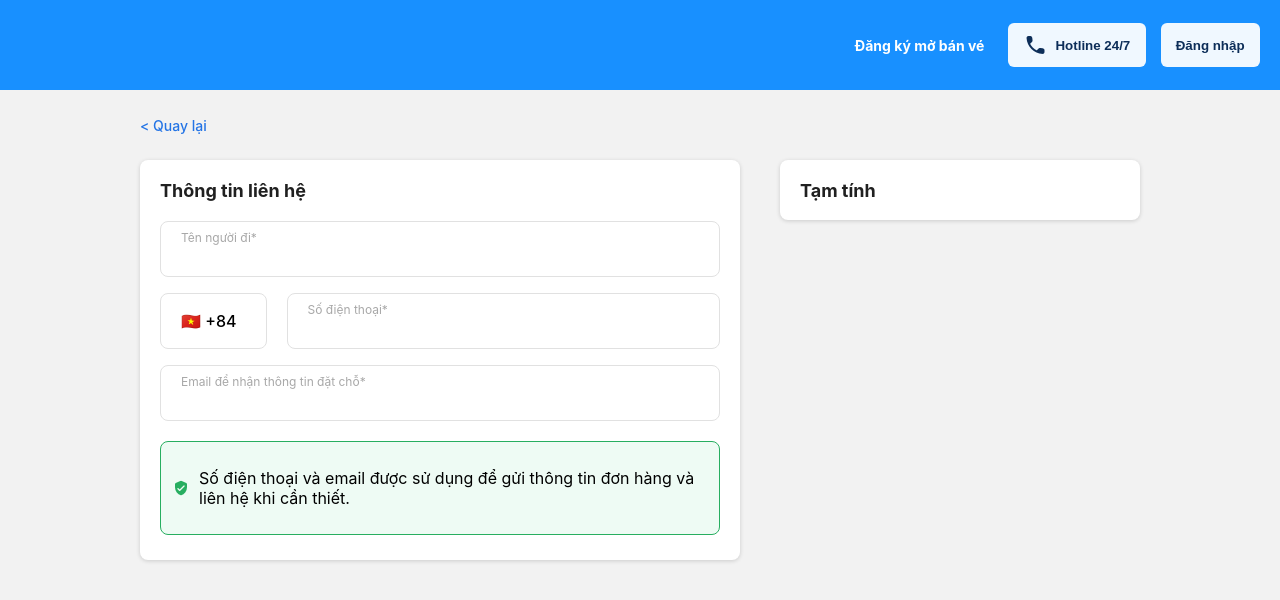
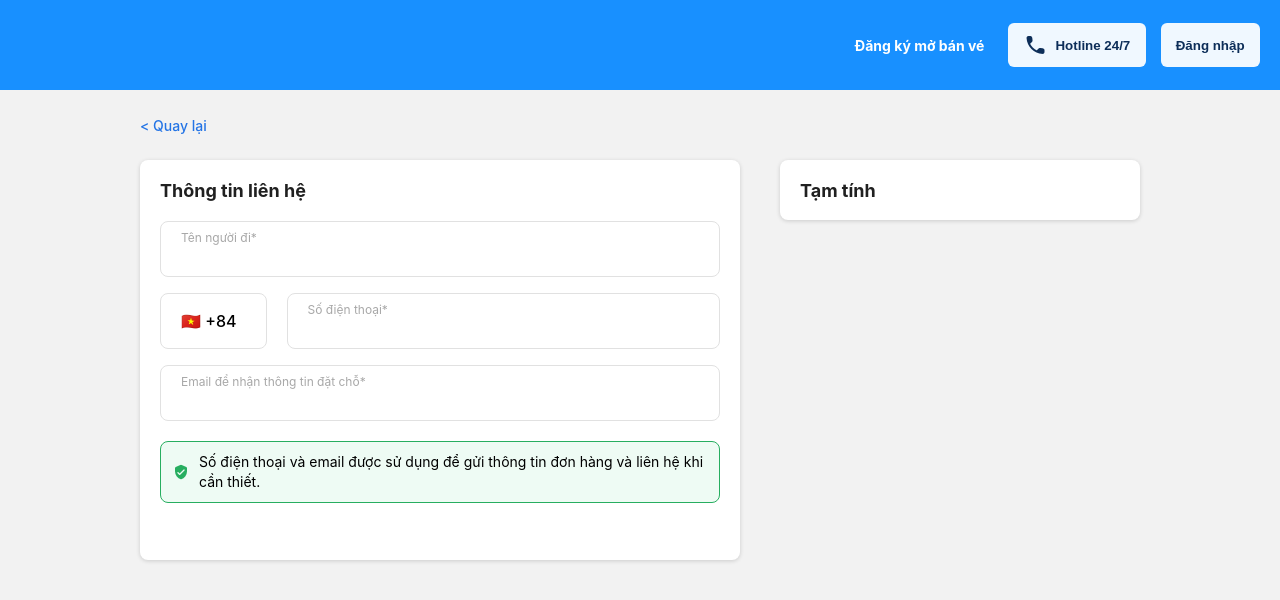
Before and after one commit to anhvu08903/web-project, a React (Create React App) app in the folder project-web-frontend/: page /payment in a window 1280 px wide. Shown: the top 600 px of the page. Built offline with nearby package versions, Linux system fonts and the light colour scheme.

Commit message:
sessionStorage

```diff
--- a/project-web-frontend/src/Components/Payment/Payment.module.css
+++ b/project-web-frontend/src/Components/Payment/Payment.module.css
@@ -184,3 +184,11 @@ li {
     padding: 10px 12px;
     gap: 10px;
 }
+
+.trustMessage{
+    font-weight: 400;
+    font-size: 14px;
+    line-height: 20px;
+    letter-spacing: 0px;
+    margin: 0px;
+}
```
Also changed, not shown: project-web-frontend/src/Components/Homepage/Homepage.js (+29 -0 lines).
